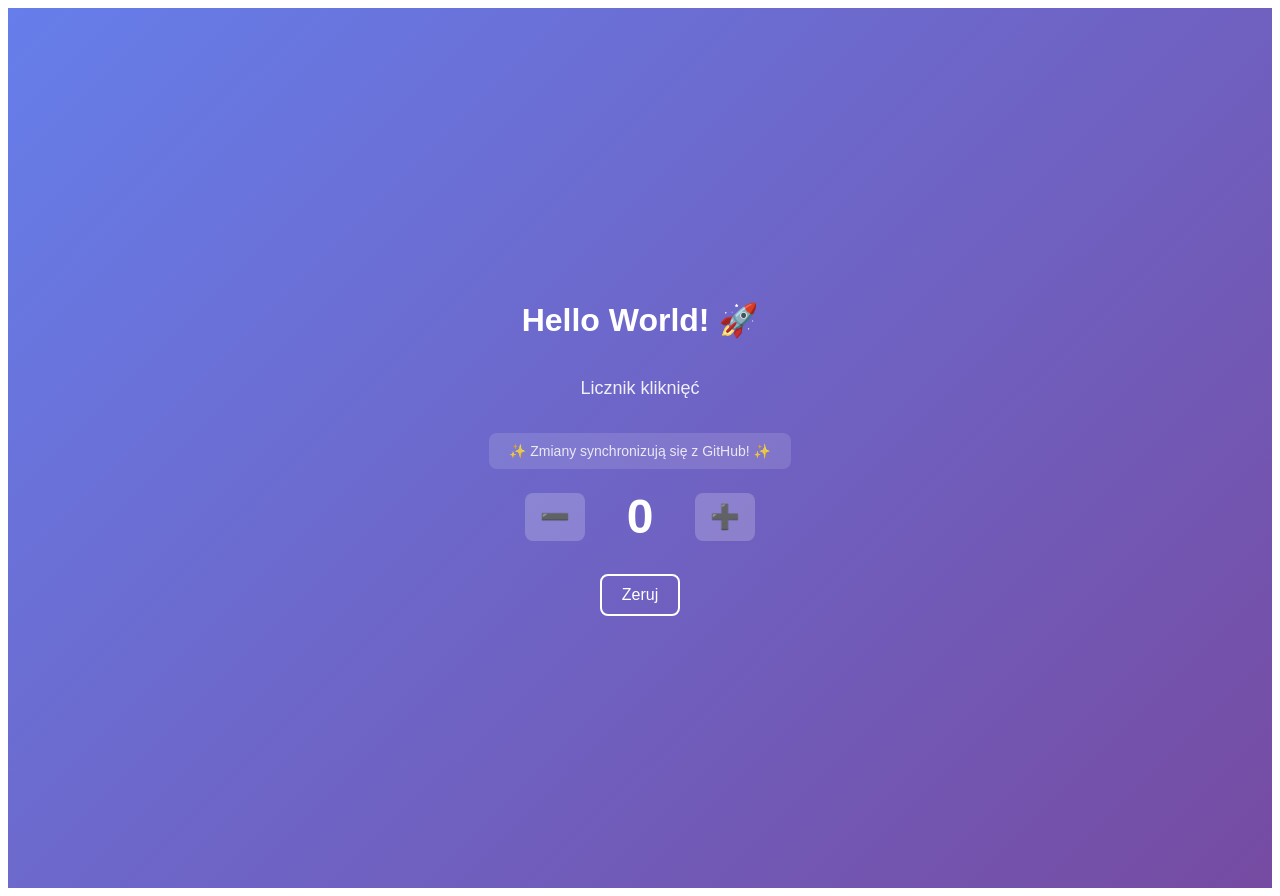
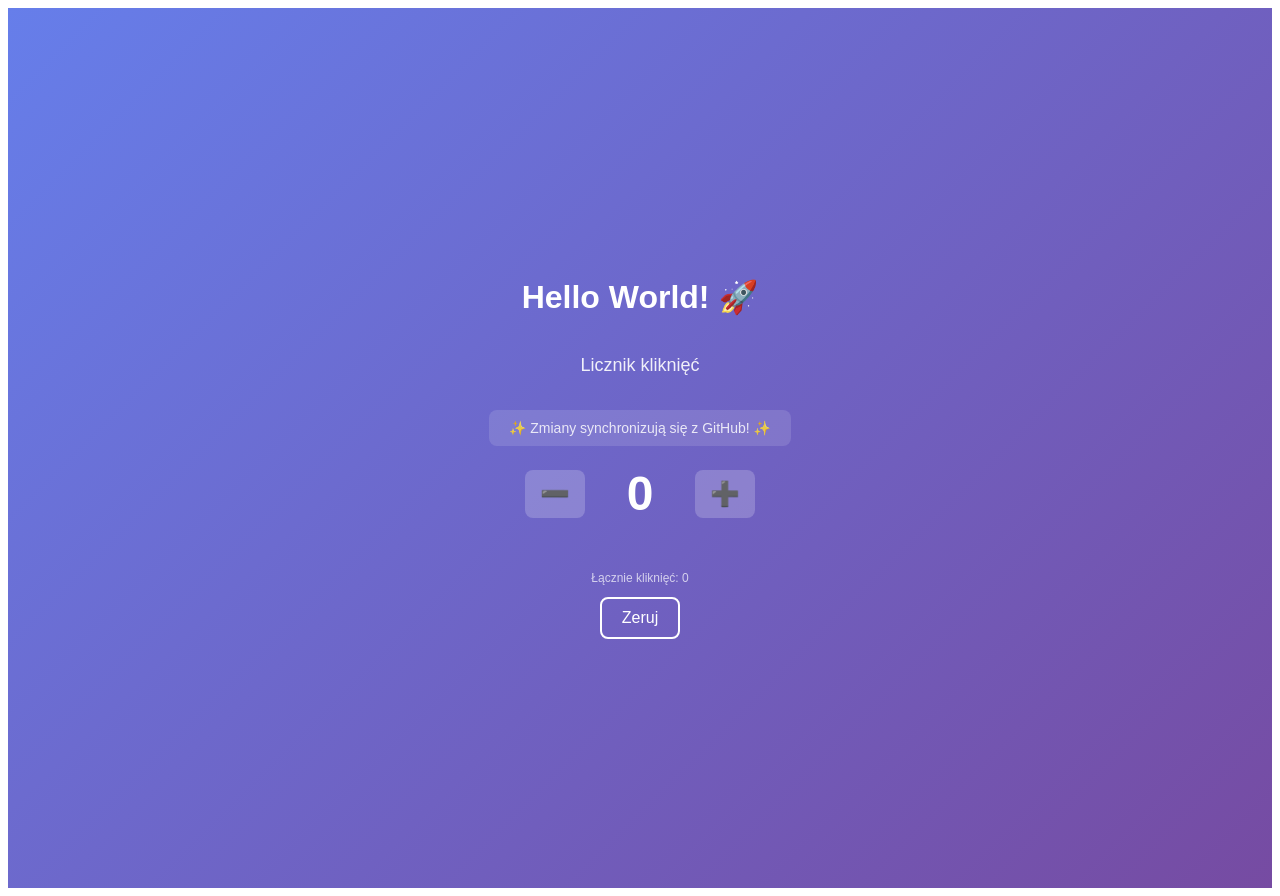
Before and after one commit to KretAZ/Sandbox, a React (Vite) app: page / in a window 1280 px wide. Built offline with nearby package versions, Linux system fonts and the light colour scheme.

Commit message:
Add total clicks counter
- Track total number of button clicks with separate state
- Display "Łącznie kliknięć: X" under the counter
- Each increment/decrement button increments the click counter

https://claude.ai/code/session_01RVJvSLbEugYSX13D76xC1i

```diff
--- a/src/App.jsx
+++ b/src/App.jsx
@@ -2,6 +2,7 @@ import { useState } from "react";
 
 function App() {
   const [count, setCount] = useState(0);
+  const [clicks, setClicks] = useState(0);
 
   return (
     <div style={styles.container}>
@@ -11,7 +12,10 @@ function App() {
 
       <div style={styles.counter}>
         <button
-          onClick={() => setCount(count - 1)}
+          onClick={() => {
+            setCount(count - 1);
+            setClicks(clicks + 1);
+          }}
           style={styles.button}
         >
           ➖
@@ -20,12 +24,17 @@ function App() {
         <span style={styles.count}>{count}</span>
 
         <button
-          onClick={() => setCount(count + 1)}
+          onClick={() => {
+            setCount(count + 1);
+            setClicks(clicks + 1);
+          }}
           style={styles.button}
         >
           ➕
         </button>
       </div>
+
+      <p style={styles.clicks}>Łącznie kliknięć: {clicks}</p>
 
       <button
         onClick={() => setCount(0)}
@@ -63,6 +72,11 @@ const styles = {
     borderRadius: "8px",
     opacity: 0.85,
   },
+  clicks: {
+    fontSize: "12px",
+    marginTop: "20px",
+    opacity: 0.7,
+  },
   counter: {
     display: "flex",
     gap: "15px",
```
